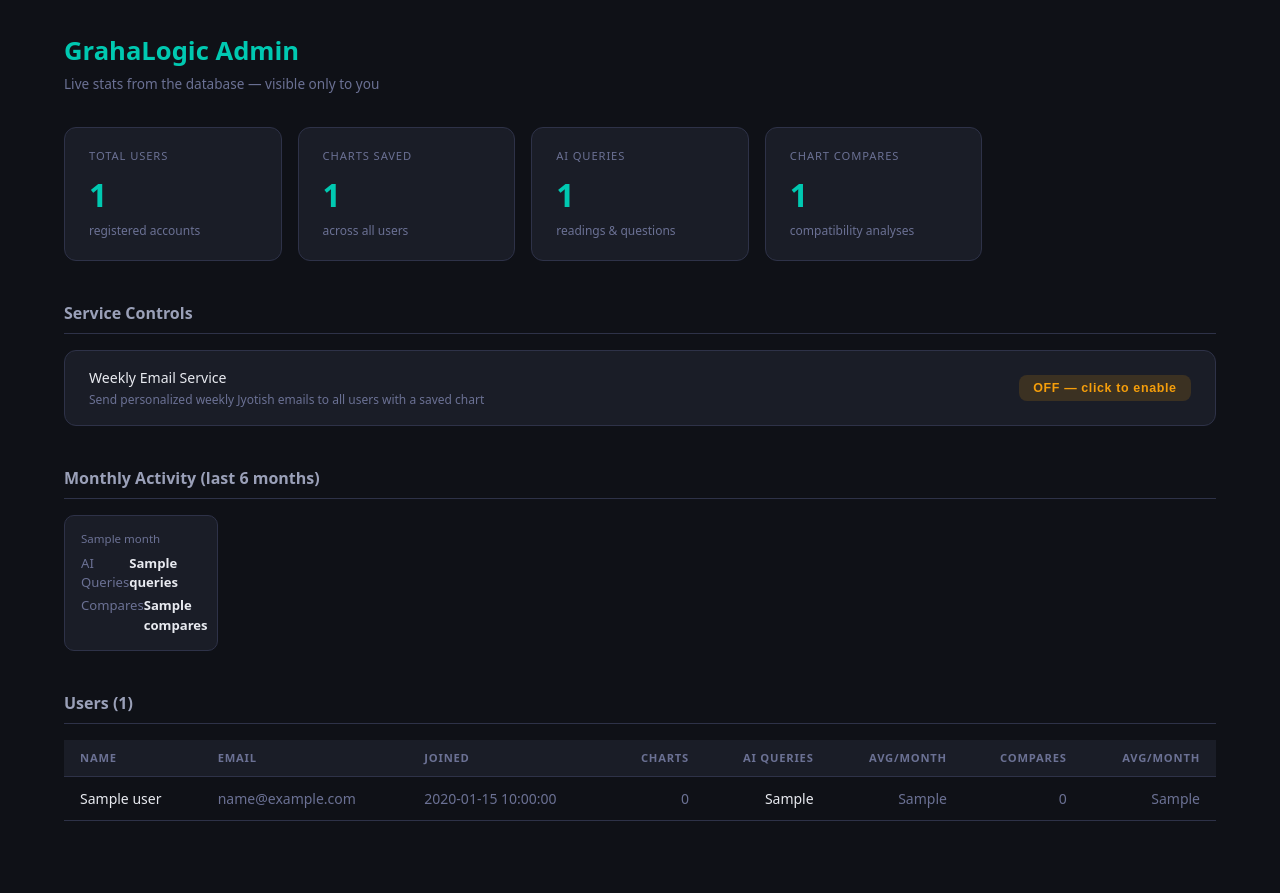
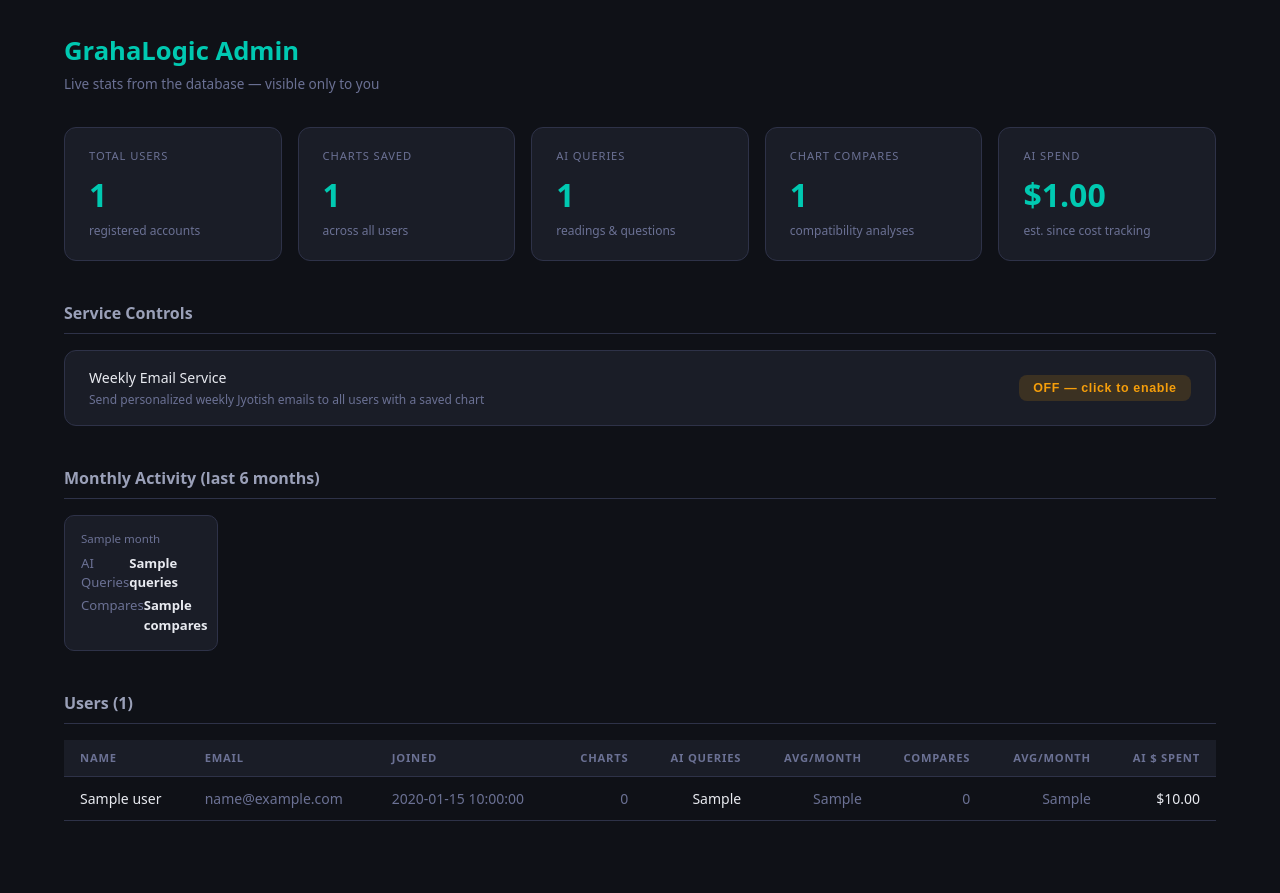
Before and after one commit to adityan-421/jyotish-app, a Flask app: template templates/admin.html in a window 1280 px wide. Run offline with Flask 3, Linux system fonts and the light colour scheme; the template is opened without the code that fills it: most values are stand-ins (such as "Sample title", 1, 10 or a date in 2020); some libraries are stand-ins or nearby versions.

Commit message:
Admin: track and show per-user AI dollar spend
- New ai_questions.cost_usd column (migration via init_db); _run_prompt_chain
  accumulates per-request est. cost which api_ask (readings + follow-ups) and
  the compatibility endpoint now persist with each query.
- get_admin_stats sums cost per user (aggregated separately to avoid the
  charts×questions join inflating the total) and overall.
- Admin dashboard: new "AI $ Spent" per-user column + "AI Spend" total card.
  Totals accumulate from now on; historical queries show $0.

Co-Authored-By: Claude Opus 4.8 (1M context) <noreply@anthropic.com>

```diff
--- a/app.py
+++ b/app.py
@@ -94,7 +94,7 @@ def _is_valid_reading(reading):
     return not (cats[0].get("reading") or "").startswith("Unable to generate reading")
 
 
-def _run_prompt_chain(model, steps, variables, default_thinking_budget=None):
+def _run_prompt_chain(model, steps, variables, default_thinking_budget=None, cost_acc=None):
     """Execute a sequence of prompt steps, returning the final output."""
     final_output = None
     for step in steps:
@@ -151,6 +151,8 @@ def _run_prompt_chain(model, steps, variables, default_thinking_budget=None):
                 out_tok   = getattr(um, "candidates_token_count", 0)
                 think_tok = getattr(um, "thoughts_token_count", 0)
                 cost = (in_tok * 0.075 + out_tok * 0.30 + think_tok * 3.50) / 1_000_000
+                if cost_acc is not None:
+                    cost_acc[0] += cost
                 print(f"TOKEN_USAGE step={step.get('name')} in={in_tok} out={out_tok} thinking={think_tok} est_cost=${cost:.5f}", flush=True)
             except Exception:
                 pass
@@ -714,7 +716,8 @@ def api_charts_compare():
         if not steps:
             return jsonify({"error": "Compatibility prompts not configured"}), 500
 
-        raw = _run_prompt_chain(model, steps, variables, prompts_config.get("default_thinking_budget"))
+        cost_acc = [0.0]
+        raw = _run_prompt_chain(model, steps, variables, prompts_config.get("default_thinking_budget"), cost_acc=cost_acc)
         result = json.loads(raw) if isinstance(raw, str) else raw
 
         # If AI returned the fallback (empty category_details = parse failed), don't charge gems
@@ -739,7 +742,8 @@ def api_charts_compare():
                     break
 
         save_ai_question(user_id, f"Compare: {chart1['name']} & {chart2['name']}", "compatibility",
-                         json.dumps(result) if isinstance(result, dict) else str(result))
+                         json.dumps(result) if isinstance(result, dict) else str(result),
+                         cost_usd=cost_acc[0])
 
         # Cache the result so future lookups for the same pair are instant
         save_matchmaking(user_id, id1, id2, chart1["name"], chart2["name"],
@@ -2396,6 +2400,7 @@ def api_ask():
 
     try:
         prompts_config = load_prompts()
+        cost_acc = [0.0]  # accumulates est. AI cost for this request (USD)
 
         if initial_reading and "initial_reading_steps" in prompts_config:
             # Run initial reading synchronously via Vertex AI
@@ -2430,12 +2435,13 @@ def api_ask():
 
             raw = _run_prompt_chain(
                 model, prompts_config["initial_reading_steps"], variables,
-                prompts_config.get("default_thinking_budget")
+                prompts_config.get("default_thinking_budget"), cost_acc=cost_acc
             )
             reading_data = json.loads(raw) if isinstance(raw, str) else raw
 
             save_ai_question(user_id, question or "Initial reading", "comprehensive",
-                             json.dumps(reading_data) if isinstance(reading_data, dict) else str(reading_data))
+                             json.dumps(reading_data) if isinstance(reading_data, dict) else str(reading_data),
+                             cost_usd=cost_acc[0])
             if chart_id and _is_valid_reading(reading_data):
                 try:
                     update_chart_reading(chart_id, user_id, reading_data)
@@ -2483,11 +2489,11 @@ def api_ask():
                 variables["chart_data"] = json.dumps(full_chart, indent=2)
                 thinking_budget = prompts_config.get("default_thinking_budget")
 
-            reading = _run_prompt_chain(model, prompts_config["steps"], variables, thinking_budget)
+            reading = _run_prompt_chain(model, prompts_config["steps"], variables, thinking_budget, cost_acc=cost_acc)
             category = variables.get("category", "other")
 
         # Save to DB
-        save_ai_question(user_id, question, category, reading)
+        save_ai_question(user_id, question, category, reading, cost_usd=cost_acc[0])
 
         if user_email:
             _send_gem_status_email(user_id, user_email, user.get("name", ""),
--- a/database.py
+++ b/database.py
@@ -110,6 +110,7 @@ def init_db():
                     created_at TIMESTAMP DEFAULT CURRENT_TIMESTAMP
                 );
             """)
+            cur.execute("ALTER TABLE ai_questions ADD COLUMN IF NOT EXISTS cost_usd DOUBLE PRECISION DEFAULT 0")
             cur.execute("""
                 CREATE TABLE IF NOT EXISTS app_cache (
                     key TEXT PRIMARY KEY,
@@ -413,13 +414,14 @@ def get_question_count_today(user_id):
         return row["cnt"]
 
 
-def save_ai_question(user_id, question, category, reading):
-    """Store only telemetry (user_id + category + timestamp). Question text and reading are not retained."""
+def save_ai_question(user_id, question, category, reading, cost_usd=0.0):
+    """Store only telemetry (user_id + category + timestamp + est. cost).
+    Question text and reading are not retained."""
     with get_db() as conn:
         cur = conn.cursor()
         cur.execute(
-            "INSERT INTO ai_questions (user_id, question, category, reading) VALUES (%s, %s, %s, %s)",
-            (user_id, "", category, ""),
+            "INSERT INTO ai_questions (user_id, question, category, reading, cost_usd) VALUES (%s, %s, %s, %s, %s)",
+            (user_id, "", category, "", float(cost_usd or 0.0)),
         )
         conn.commit()
         cur.close()
@@ -498,6 +500,11 @@ def get_admin_stats():
         """)
         rows = cur.fetchall()
 
+        # Per-user AI cost — aggregated separately so the charts×questions join
+        # above doesn't multiply the summed cost.
+        cur.execute("SELECT user_id, COALESCE(SUM(cost_usd), 0) AS cost FROM ai_questions GROUP BY user_id")
+        cost_by_user = {r["user_id"]: float(r["cost"]) for r in cur.fetchall()}
+
         users = []
         for r in rows:
             m = float(r["months_active"])
@@ -510,6 +517,7 @@ def get_admin_stats():
                 "ai_per_month":       round(r["ai_count"] / m, 1),
                 "compares":           int(r["compare_count"]),
                 "compares_per_month": round(r["compare_count"] / m, 1),
+                "ai_cost":            round(cost_by_user.get(r["id"], 0.0), 4),
             })
 
         # Totals
@@ -521,6 +529,8 @@ def get_admin_stats():
         total_queries = cur.fetchone()["cnt"]
         cur.execute("SELECT COUNT(*) AS cnt FROM ai_questions WHERE category = 'compatibility'")
         total_compares = cur.fetchone()["cnt"]
+        cur.execute("SELECT COALESCE(SUM(cost_usd), 0) AS total FROM ai_questions")
+        total_cost = float(cur.fetchone()["total"])
 
         # Monthly trend — queries per calendar month (last 6 months)
         cur.execute("""
@@ -542,6 +552,7 @@ def get_admin_stats():
         "total_charts":   total_charts,
         "total_queries":  total_queries,
         "total_compares": total_compares,
+        "total_cost":     round(total_cost, 4),
         "monthly":        monthly,
     }
 
--- a/templates/admin.html
+++ b/templates/admin.html
@@ -82,6 +82,11 @@
       <div class="card-value">{{ stats.total_compares }}</div>
       <div class="card-sub">compatibility analyses</div>
     </div>
+    <div class="card">
+      <div class="card-label">AI Spend</div>
+      <div class="card-value">${{ '%.2f'|format(stats.total_cost or 0) }}</div>
+      <div class="card-sub">est. since cost tracking</div>
+    </div>
   </div>
 
   <!-- Service Toggles -->
@@ -131,6 +136,7 @@
           <th class="num">Avg/Month</th>
           <th class="num">Compares</th>
           <th class="num">Avg/Month</th>
+          <th class="num">AI $ Spent</th>
         </tr>
       </thead>
       <tbody>
@@ -156,6 +162,7 @@
             {% endif %}
           </td>
           <td class="num dim">{{ u.compares_per_month }}</td>
+          <td class="num">${{ '%.2f'|format(u.ai_cost or 0) }}</td>
         </tr>
         {% endfor %}
       </tbody>
```
